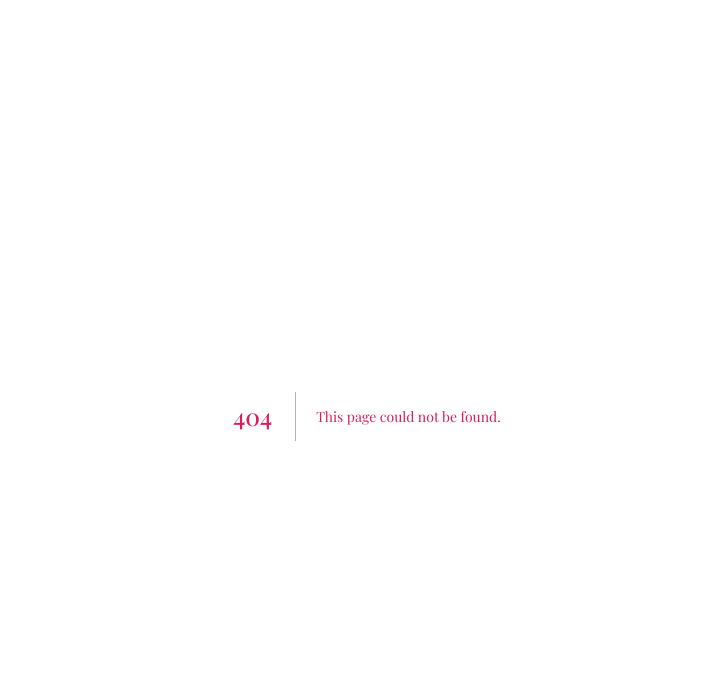
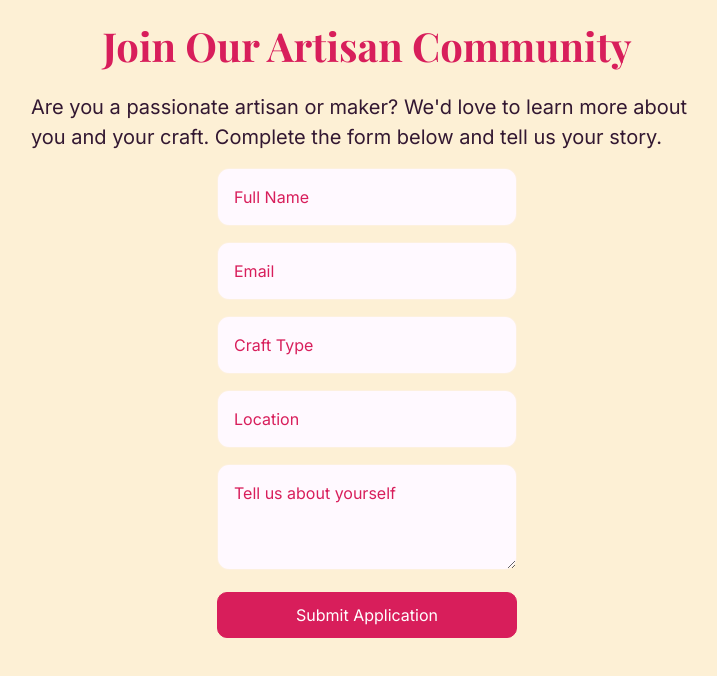
Before and after one commit to marinakreibring/handcrafted-haven, a Next.js app: page /seller-form in a window 1280 px wide. Before the commit this address had no page. Shown: the top 676 px of the page, without its empty margins (273-990 px from the left). Built offline with nearby package versions, Linux system fonts and the light colour scheme; a web font is replaced by a local one.

Commit message:
create a seller application form and a table in DB for the user input information (M)

```diff
--- a/app/about/page.tsx
+++ b/app/about/page.tsx
@@ -25,8 +25,7 @@ export default function AboutPage() {
 
                 <div className="flex flex-col sm:flex-row gap-4 w-full sm:w-auto">
                     <button><a href="/shop">Shop Now</a></button>
-
-                    <button>Become a Seller</button>
+                    <button><a href="/seller-form">Become a Seller</a></button>
                 </div>
             </div>
 
--- a/app/artisans/page.tsx
+++ b/app/artisans/page.tsx
@@ -33,8 +33,7 @@ export default async function ArtisansPage() {
 
                 <div className="flex flex-col sm:flex-row gap-4 w-full sm:w-auto">
                     <button><a href="/shop">Shop Now</a></button>
-
-                    <button>Become a Seller</button>
+                    <button><a href="/seller-form">Become a Seller</a></button>
                 </div>
             </div>
 
--- a/app/globals.css
+++ b/app/globals.css
@@ -31,6 +31,7 @@ h1, h2, h3 {
 .section-title {
   font-size: 2.5rem;
   margin-bottom: 1rem;
+  text-align: center;
 }
 
 .section-description {
@@ -122,3 +123,24 @@ button:hover {
   cursor: pointer;
   text-align: center;
 }
+.seller-form {
+  max-width: 300px;
+  margin: 1rem auto;
+}
+.seller-form input, .seller-form textarea {
+  background: var(--card-bg);
+  color: var(--foreground);
+  border: 1px solid var(--border-color);
+  border-radius: 12px;
+  padding: 1rem;
+  margin-bottom: 1rem;
+  text-align: left;
+  width: 100%;
+}
+.seller-form input::placeholder, .seller-form textarea::placeholder {
+  color: var(--primary);
+}
+.seller-form button {
+  width: 100%;
+  align-items: center;
+}
--- a/app/page.tsx
+++ b/app/page.tsx
@@ -65,8 +65,7 @@ export default function Home() {
 
           <div className="flex flex-col sm:flex-row gap-4 w-full sm:w-auto">
             <button><a href="/shop">Shop Now</a></button>
-
-            <button>Become a Seller</button>
+            <button><a href="/seller-form">Become a Seller</a></button>
           </div>
         </div>
 
--- /dev/null
+++ b/app/seller-form/page.tsx
@@ -0,0 +1,44 @@
+export default function SellerFormPage() {
+  return (
+    <main>
+        <h3 className="section-title">Join Our Artisan Community</h3>
+        <p className="section-description">
+            Are you a passionate artisan or maker? We'd love to learn more about you
+            and your craft. Complete the form below and tell us your story.
+        </p>
+
+        <form className="seller-form">
+
+            <input
+                type="text"
+                placeholder="Full Name"
+            />
+
+            <input
+                type="email"
+                placeholder="Email"
+            />
+
+            <input
+                type="text"
+                placeholder="Craft Type"
+            />
+
+            <input
+                type="text"
+                placeholder="Location"
+            />
+
+            <textarea
+                placeholder="Tell us about yourself"
+                rows={3}
+            />
+
+            <button type="submit">
+                Submit Application
+            </button>
+
+        </form>
+    </main>
+  );
+}
--- a/app/shop/page.tsx
+++ b/app/shop/page.tsx
@@ -31,9 +31,8 @@ export default async function ShopPage() {
                 </p>
 
                 <div className="flex flex-col sm:flex-row gap-4 w-full sm:w-auto">
-                    <button>Shop Now</button>
-
-                    <button>Become a Seller</button>
+                    <button><a href="/artisans">Our Artisans</a></button>
+                    <button><a href="/seller-form">Become a Seller</a></button>
                 </div>
             </div>
 
--- a/components/ShopContent.tsx
+++ b/components/ShopContent.tsx
@@ -27,6 +27,7 @@ export default function ShopContent({
         onCategoryChange={setSelectedCategory}
       />
 
+
       <ProductCards
         products={filteredProducts}
       />
```
